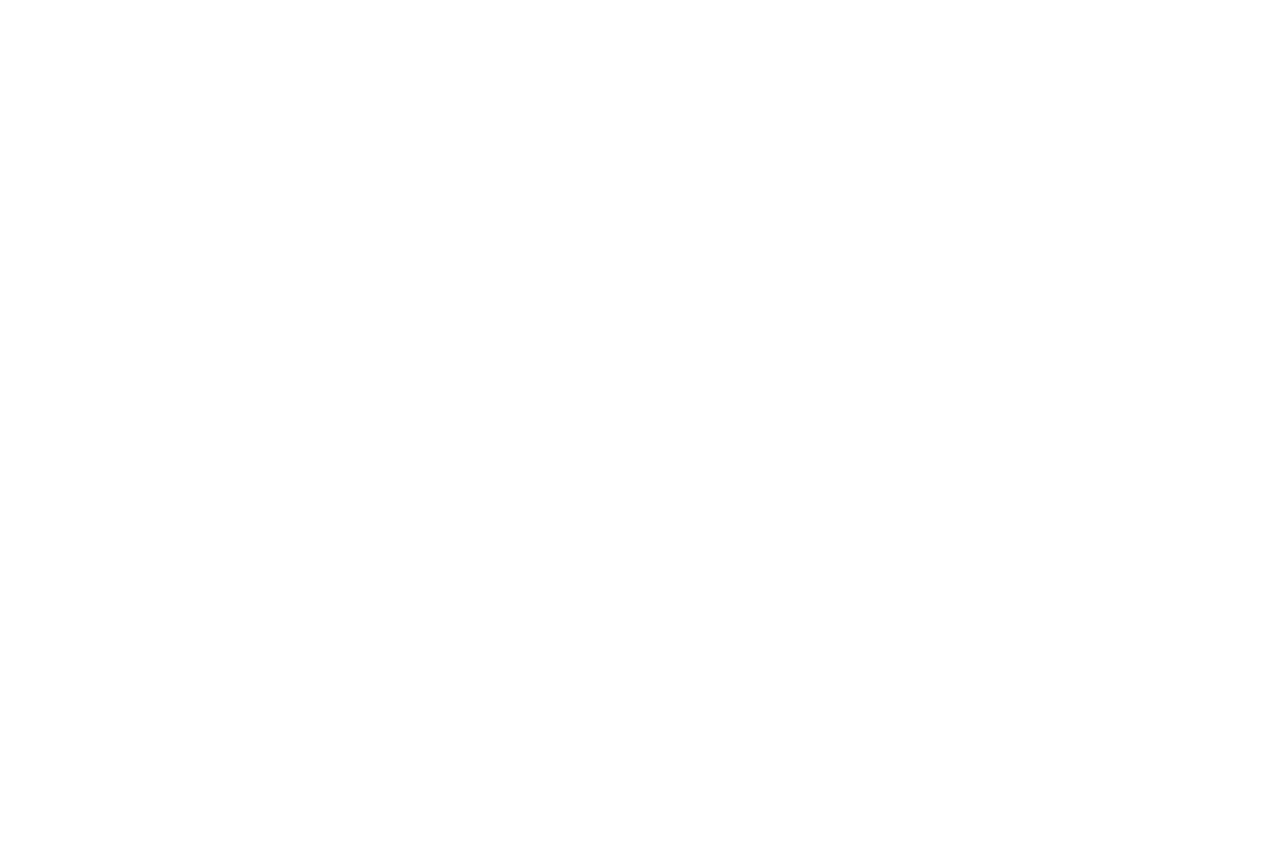
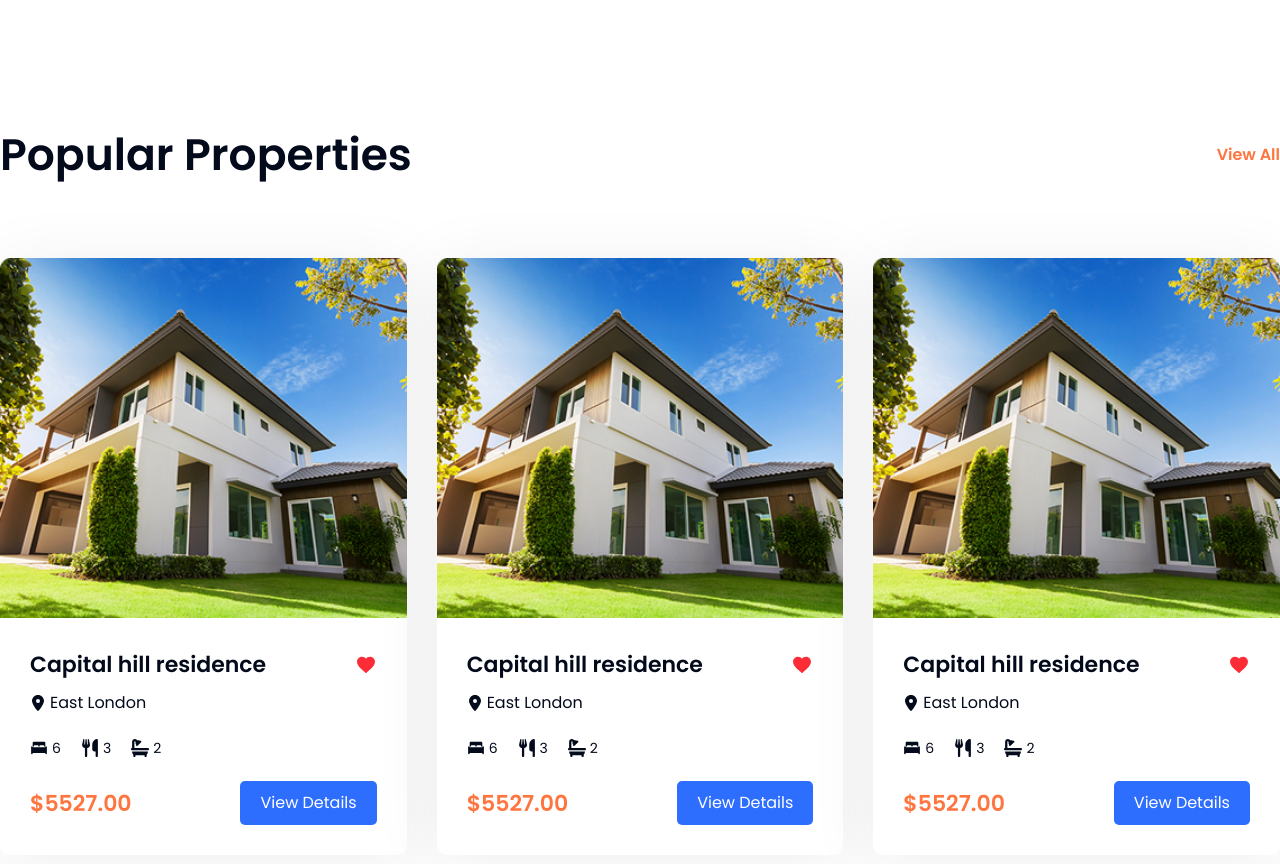
Before and after one commit to theashrafislam/frontend-task, a Next.js app: page / in a window 1280 px wide. Shown: the part 1220-2084 px from the top of the page. Before the commit the page ends 1342 px from the top, so only its background shows below. Built offline with nearby package versions, Linux system fonts and the light colour scheme.

Commit message:
popular section card makeing

```diff
--- a/next.config.mjs
+++ b/next.config.mjs
@@ -1,4 +1,6 @@
 /** @type {import('next').NextConfig} */
-const nextConfig = {};
+const nextConfig = {
+    reactStrictMode: true
+};
 
 export default nextConfig;
--- /dev/null
+++ b/src/app/Components/PopularProperties.jsx
@@ -0,0 +1,72 @@
+import Image from 'next/image';
+import { IoIosBed, IoMdHeart } from "react-icons/io";
+import { FaBath, FaLocationDot, FaUtensils } from "react-icons/fa6";
+
+const PopularProperties = () => {
+    return (
+        <div className='mb-12'>
+            <div className='flex justify-between items-center mb-[70px]'>
+                <h1 className='text-[#030A1B] text-[44px] font-semibold leading-normal'>Popular Properties</h1>
+                <button className='text-[#FE753F]  text-[16px] font-semibold leading-normal'>View All</button>
+            </div>
+
+            {/* cards */}
+            <div className='grid grid-cols-3 gap-[30px]'>
+                {/* card  */}
+                <div className='rounded-[10px] bg-[#FFF] shadow-[0px_8px_70px_0px_rgba(0,0,0,0.07)]'>
+                    <Image width={362} height={321} alt='card' className='w-full' src={'/images/card1.png'} />
+                    <div className='p-[30px]'>
+                        <h3 className='mb-[10px] text-[#030A1B] text-[22px] font-semibold leading-normal flex justify-between items-center'><span>Capital hill residence</span><IoMdHeart className='text-red-500' /></h3>
+                        <p className='mb-[23px] flex gap-1 items-center text-[#030A1B] text-[16px] font-normal'><FaLocationDot /><span>East London</span></p>
+                        <div className='mb-[23px] text-sm text-[#030A1B] flex items-center gap-5'>
+                            <span className='flex items-center gap-1'><IoIosBed className='text-lg' /><span>6</span></span>
+                            <span className='flex items-center gap-1'><FaUtensils className='text-lg' /><span>3</span></span>
+                            <span className='flex items-center gap-1'><FaBath className='text-lg' /><span>2</span></span>
+                        </div>
+                        <div className='flex items-center justify-between'>
+                            <p className='text-[#FE753F] text-[22px] font-semibold leading-normal'>$5527.00</p>
+                            <button className='px-[20px] py-[10px] rounded-[5px] bg-[#2E6EFF] text-white'>View Details</button>
+                        </div>
+                    </div>
+                </div>
+                {/* card  */}
+                <div className='rounded-[10px] bg-[#FFF] shadow-[0px_8px_70px_0px_rgba(0,0,0,0.07)]'>
+                    <Image width={362} height={321} alt='card' className='w-full' src={'/images/card1.png'} />
+                    <div className='p-[30px]'>
+                        <h3 className='mb-[10px] text-[#030A1B] text-[22px] font-semibold leading-normal flex justify-between items-center'><span>Capital hill residence</span><IoMdHeart className='text-red-500' /></h3>
+                        <p className='mb-[23px] flex gap-1 items-center text-[#030A1B] text-[16px] font-normal'><FaLocationDot /><span>East London</span></p>
+                        <div className='mb-[23px] text-sm text-[#030A1B] flex items-center gap-5'>
+                            <span className='flex items-center gap-1'><IoIosBed className='text-lg' /><span>6</span></span>
+                            <span className='flex items-center gap-1'><FaUtensils className='text-lg' /><span>3</span></span>
+                            <span className='flex items-center gap-1'><FaBath className='text-lg' /><span>2</span></span>
+                        </div>
+                        <div className='flex items-center justify-between'>
+                            <p className='text-[#FE753F] text-[22px] font-semibold leading-normal'>$5527.00</p>
+                            <button className='px-[20px] py-[10px] rounded-[5px] bg-[#2E6EFF] text-white'>View Details</button>
+                        </div>
+                    </div>
+                </div>
+                {/* card  */}
+                <div className='rounded-[10px] bg-[#FFF] shadow-[0px_8px_70px_0px_rgba(0,0,0,0.07)]'>
+                    <Image width={362} height={321} alt='card' className='w-full' src={'/images/card1.png'} />
+                    <div className='p-[30px]'>
+                        <h3 className='mb-[10px] text-[#030A1B] text-[22px] font-semibold leading-normal flex justify-between items-center'><span>Capital hill residence</span><IoMdHeart className='text-red-500' /></h3>
+                        <p className='mb-[23px] flex gap-1 items-center text-[#030A1B] text-[16px] font-normal'><FaLocationDot /><span>East London</span></p>
+                        <div className='mb-[23px] text-sm text-[#030A1B] flex items-center gap-5'>
+                            <span className='flex items-center gap-1'><IoIosBed className='text-lg' /><span>6</span></span>
+                            <span className='flex items-center gap-1'><FaUtensils className='text-lg' /><span>3</span></span>
+                            <span className='flex items-center gap-1'><FaBath className='text-lg' /><span>2</span></span>
+                        </div>
+                        <div className='flex items-center justify-between'>
+                            <p className='text-[#FE753F] text-[22px] font-semibold leading-normal'>$5527.00</p>
+                            <button className='px-[20px] py-[10px] rounded-[5px] bg-[#2E6EFF] text-white'>View Details</button>
+                        </div>
+                    </div>
+                </div>
+            </div>
+
+        </div >
+    );
+};
+
+export default PopularProperties;
--- a/src/app/page.js
+++ b/src/app/page.js
@@ -1,11 +1,13 @@
 import HeroSection from "./Components/HeroSection";
 import Partners from "./Components/Partners";
+import PopularProperties from "./Components/PopularProperties";
 
 export default function Home() {
   return (
     <div>
       <HeroSection />
       <Partners />
+      <PopularProperties />
     </div>
   );
 }
```
Also changed, not shown: public/images/card1.png (added).
